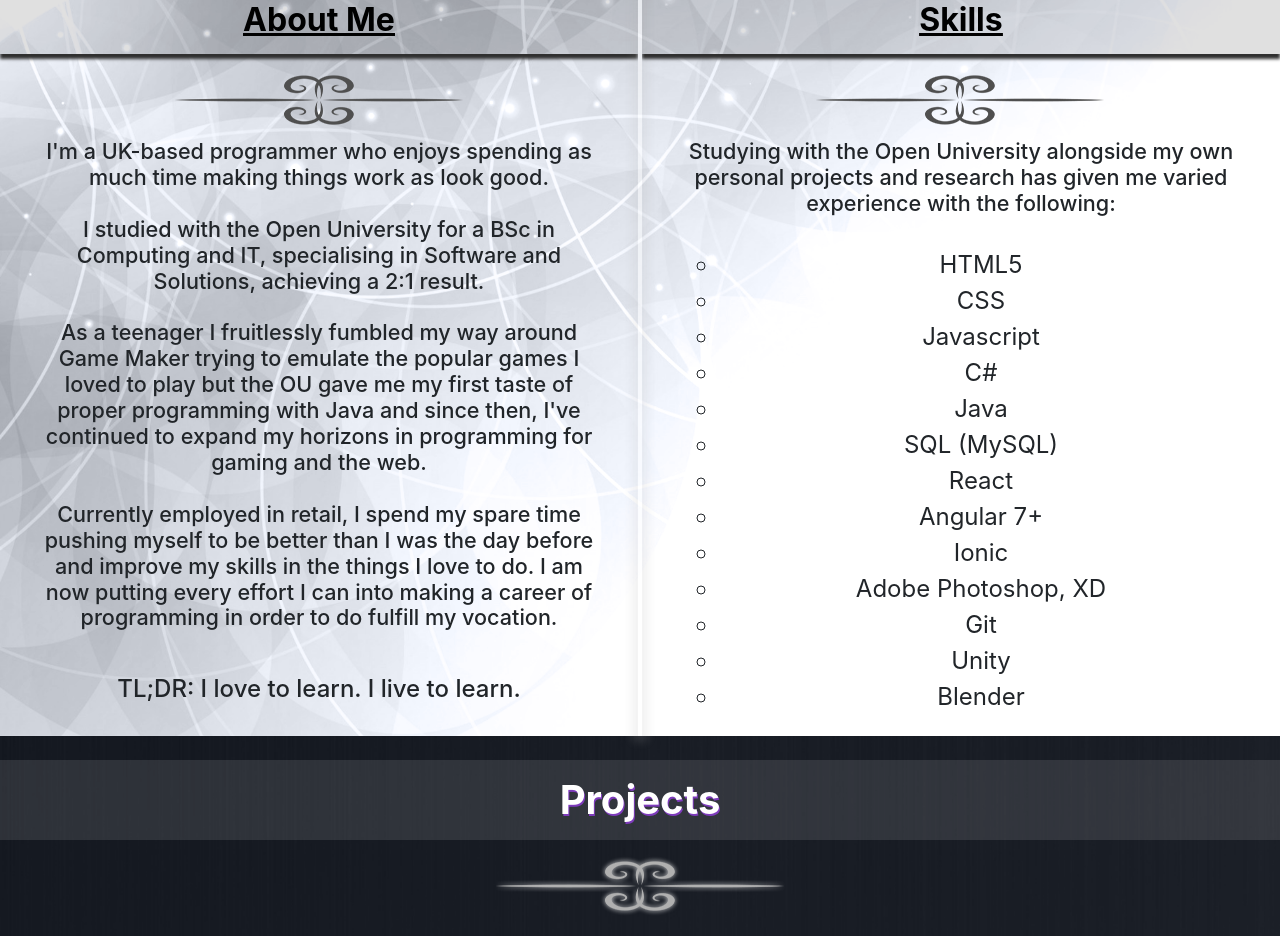
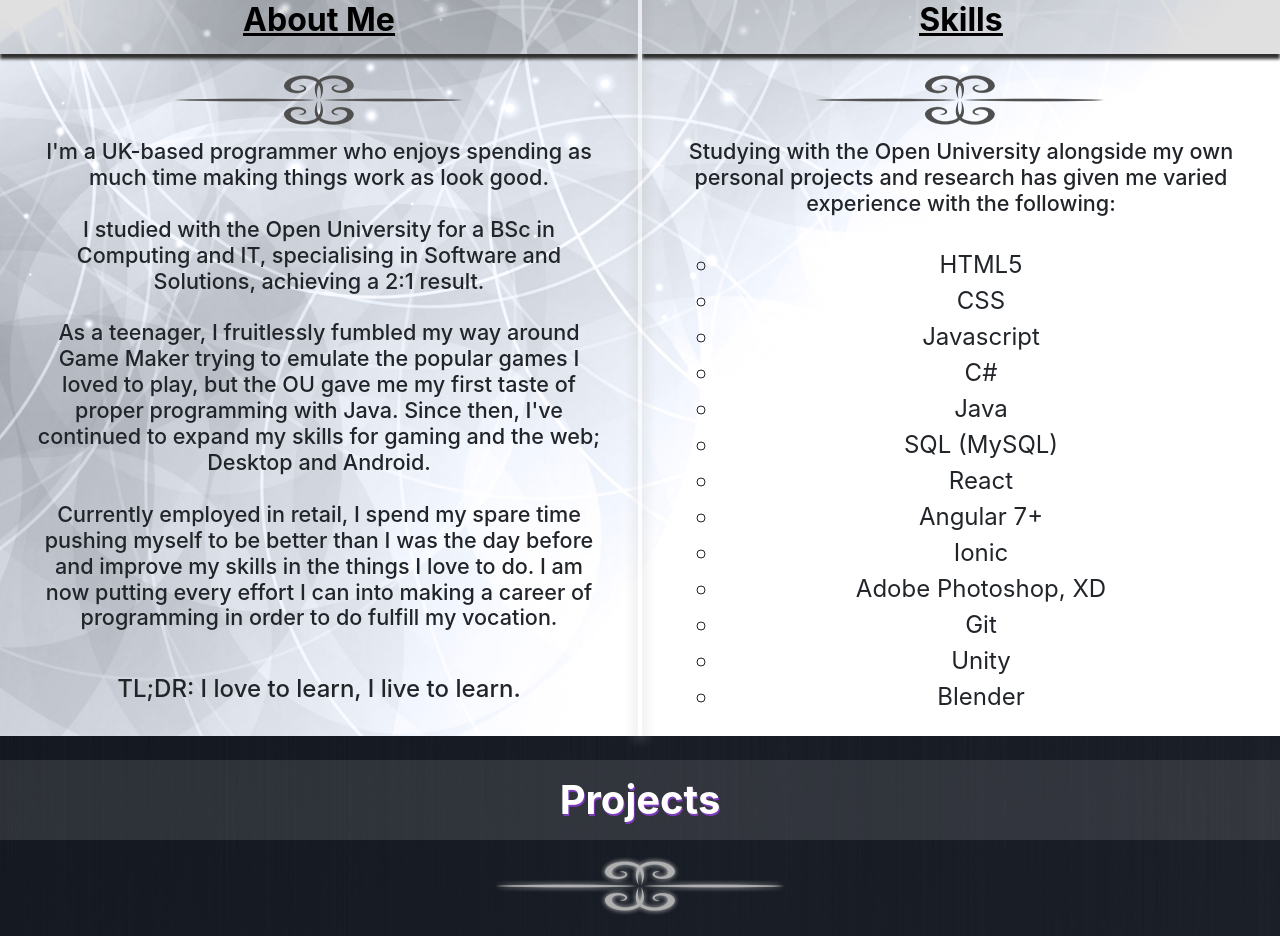
Before and after one commit to tienshinhane/Portfolio, a React (Create React App) app: page / in a window 1280 px wide. Shown: the part 820-1756 px from the top of the page. Built offline with nearby package versions, Linux system fonts and the light colour scheme; no server answers.

Commit message:
Rewording of the About section

```diff
--- a/src/components/About/About.js
+++ b/src/components/About/About.js
@@ -21,11 +21,11 @@ const About = () => {
             result.
             <br></br>
             <br></br>
-            As a teenager I fruitlessly fumbled my way around Game Maker trying
-            to emulate the popular games I loved to play but the OU gave me my
-            first taste of proper programming with Java and since then, I've
-            continued to expand my horizons in programming for gaming and the
-            web.
+            As a teenager, I fruitlessly fumbled my way around Game Maker trying
+            to emulate the popular games I loved to play, but the OU gave me my
+            first taste of proper programming with Java. Since then, I've
+            continued to expand my skills for gaming and the web; Desktop and
+            Android.
             <br></br>
             <br></br>Currently employed in retail, I spend my spare time pushing
             myself to be better than I was the day before and improve my skills
@@ -33,7 +33,7 @@ const About = () => {
             making a career of programming in order to do fulfill my vocation.
           </h4>
           <br></br>
-          <h3>TL;DR: I love to learn. I live to learn.</h3>
+          <h3>TL;DR: I love to learn, I live to learn.</h3>
         </div>
       </div>
       <div className="Vertical"></div>
```
